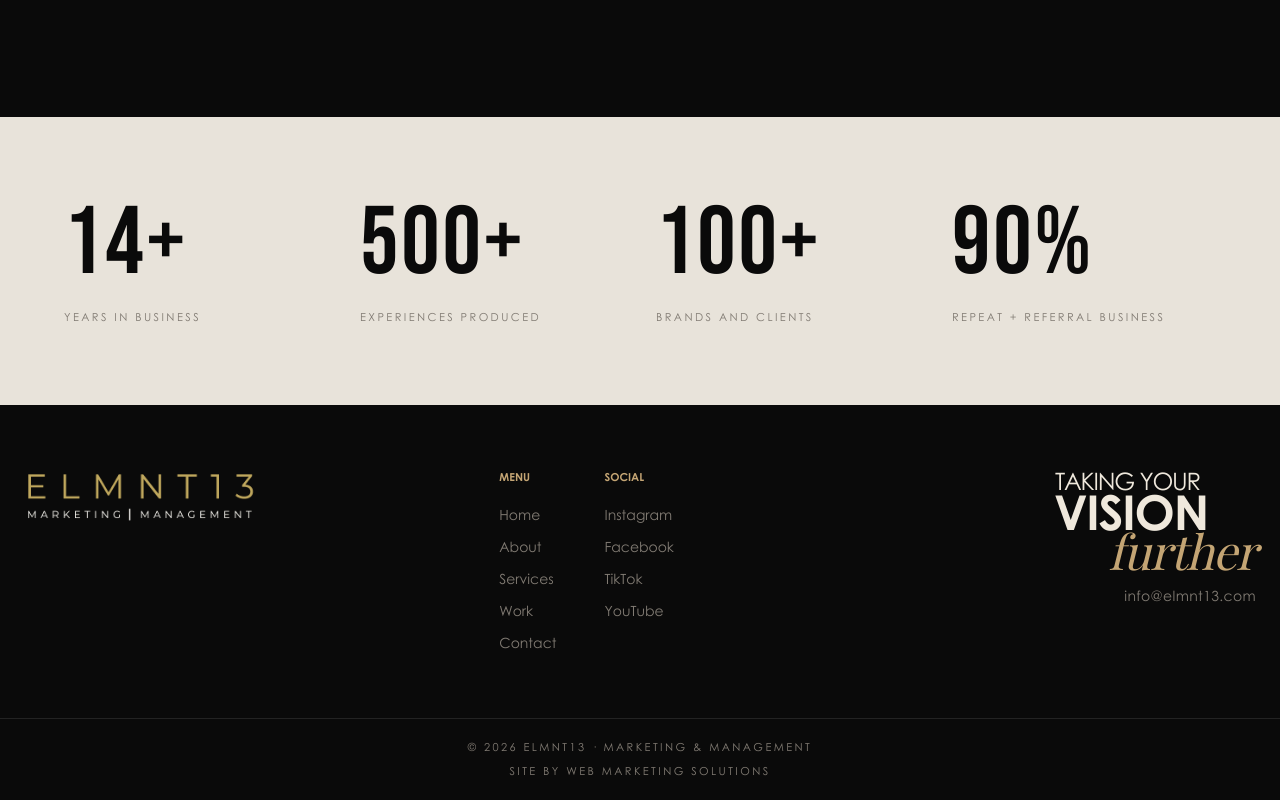
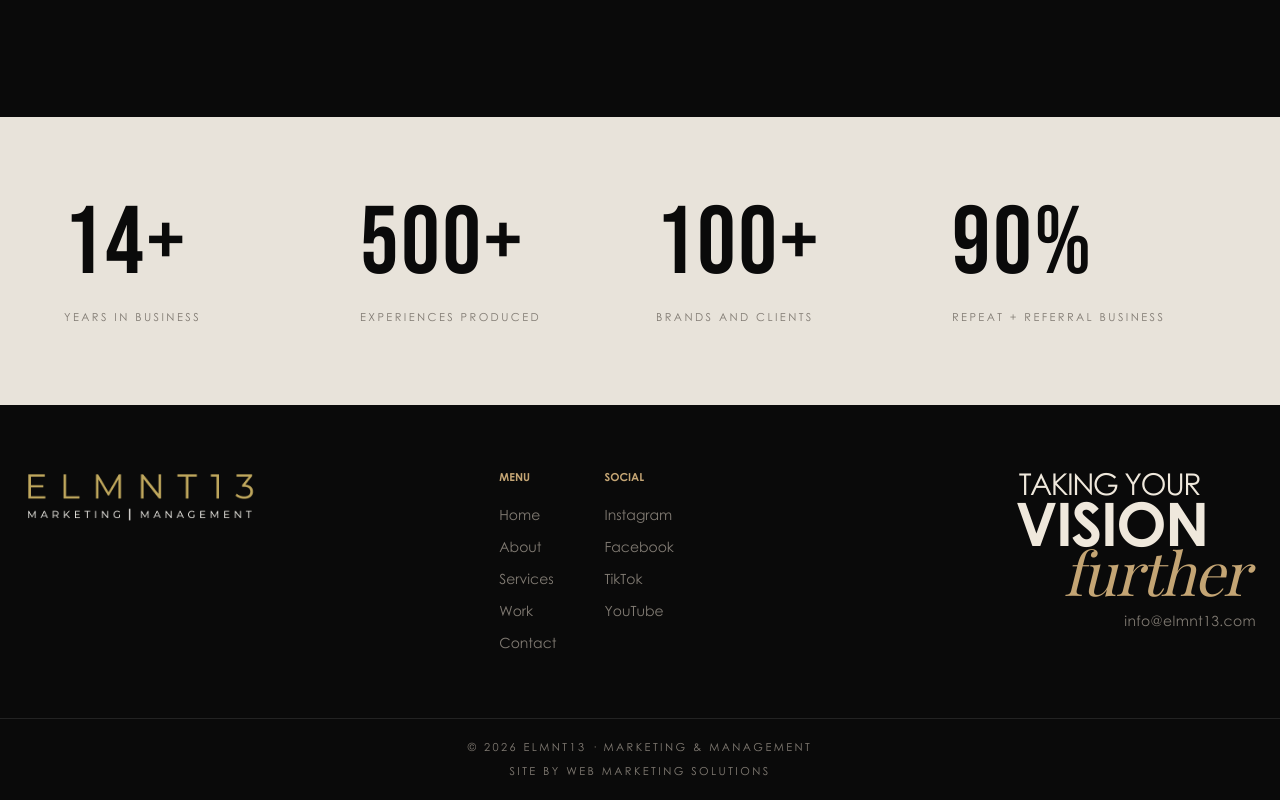
Before and after one commit to JordanVera/elmnt13, a Next.js app: page /about in a window 1280 px wide. Shown: the part 1769-2569 px from the top of the page. Built offline with nearby package versions, Linux system fonts and the light colour scheme.

Commit message:
Enhance typography in SiteFooter component: increase font size for improved emphasis and adjust margin for better visual spacing and alignment.

```diff
--- a/src/components/site-footer.tsx
+++ b/src/components/site-footer.tsx
@@ -52,12 +52,14 @@ export function SiteFooter() {
         </div>
 
         <div className="md:text-right">
-          <h2 className="flex w-full flex-col items-start text-5xl leading-[0.8] tracking-tight text-paper uppercase md:items-end md:text-5xl">
-            <span className=" font-sans text-[0.5em] mr-14 leading-none tracking-tighter uppercase">
+          <h2 className="flex w-full flex-col items-start text-5xl leading-[0.8] tracking-tight text-paper uppercase md:items-end md:text-6xl">
+            <span className="font-sans text-[0.5em] mr-14 leading-none tracking-tighter uppercase">
               Taking your
             </span>
             <span className="font-bebas font-bold mr-12">Vision</span>
-            <span className=" font-serif normal-case text-gold">further</span>
+            <span className="mr-2 font-serif normal-case text-gold">
+              further
+            </span>
           </h2>
           <a
             href={`mailto:${site.email}`}
```
